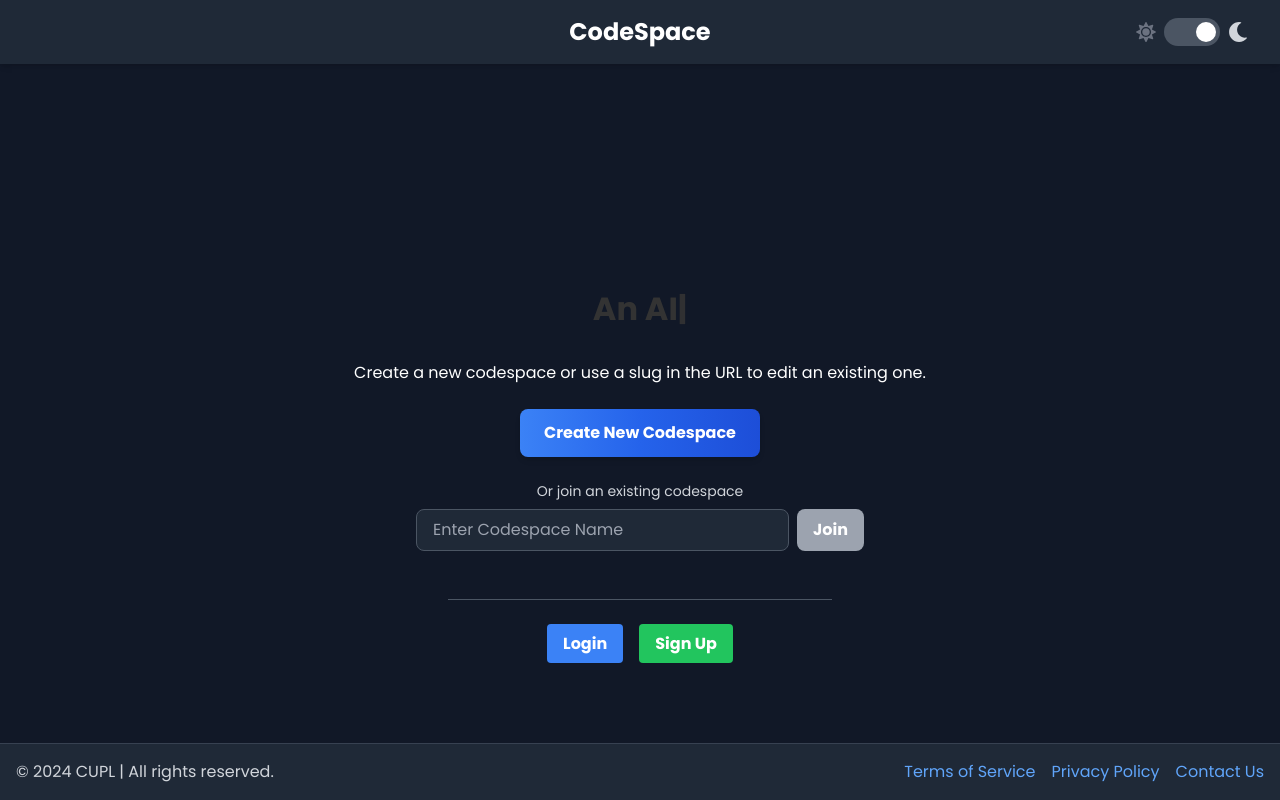
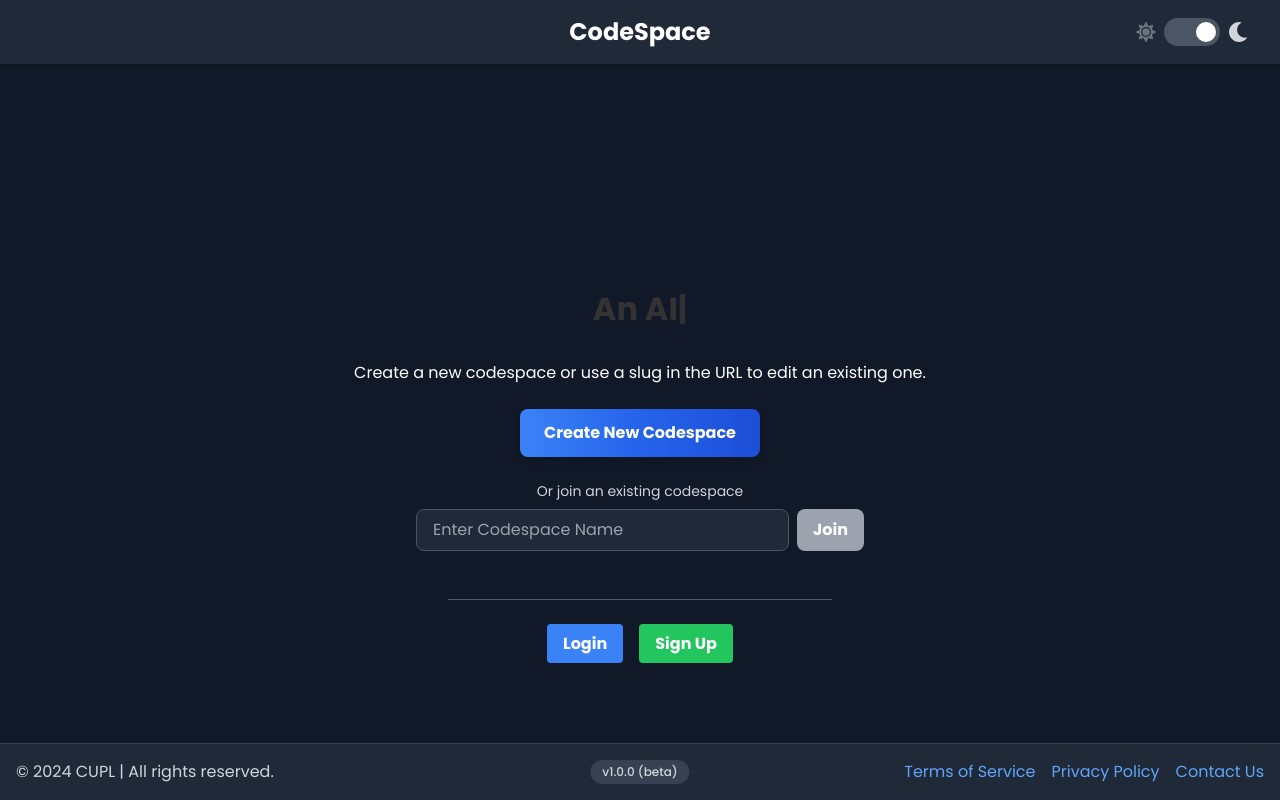
Before and after one commit to reconroy/code-space-ui, a React (Vite) app: page / in a window 1280 px wide. Built offline with nearby package versions, Linux system fonts and the light colour scheme; the HTML template or start-up script is replaced by a standard one.

Commit message:
fixed homepage with owner's name and added version system in the footer and env

```diff
--- a/src/components/Footer.jsx
+++ b/src/components/Footer.jsx
@@ -3,12 +3,23 @@ import useThemeStore from '../store/useThemeStore';
 
 const Footer = () => {
   const isDarkMode = useThemeStore((state) => state.isDarkMode);
+  const appVersion = import.meta.env.VITE_APP_VERSION || '1.0.0';
 
   return (
     <footer className={`${isDarkMode ? 'bg-gray-800 text-gray-300' : 'bg-gray-100 text-gray-600'} py-4 absolute bottom-0 w-full border-t ${isDarkMode ? 'border-gray-700' : 'border-gray-200'} transition-colors duration-300`}>
       <div className="container mx-auto px-4">
         <div className="flex flex-col md:flex-row justify-between items-center">
           <p className="mb-2 md:mb-0">&copy; 2024 CUPL | All rights reserved.</p>
+
+          {/* Version tag in the center */}
+          <div className={`absolute left-1/2 transform -translate-x-1/2 ${
+            isDarkMode
+              ? 'bg-gray-700 text-gray-300'
+              : 'bg-gray-200 text-gray-600'
+          } px-3 py-1 rounded-full text-xs font-medium`}>
+            v{appVersion}
+          </div>
+
           <div className="space-x-4">
             <a href="#" className={`${isDarkMode ? 'text-blue-400 hover:text-blue-300' : 'text-blue-500 hover:text-blue-600'} transition-colors duration-300`}>Terms of Service</a>
             <a href="#" className={`${isDarkMode ? 'text-blue-400 hover:text-blue-300' : 'text-blue-500 hover:text-blue-600'} transition-colors duration-300`}>Privacy Policy</a>
--- a/src/pages/HomePage.jsx
+++ b/src/pages/HomePage.jsx
@@ -68,7 +68,8 @@ const HomePage = () => {
       if (err.response?.status === 404) {
         setError('This codespace does not exist. Would you like to create it?');
       } else if (err.response?.status === 403) {
-        setError('You do not have access to this codespace');
+        const ownerName = err.response.data.owner || 'another user';
+        setError(`You do not have access to this codespace. This codespace is already owned by ${ownerName}.`);
       } else {
         setError('This codespace does not exist. Would you like to create it?');
       }
```
Also changed, not shown: 1 other file (tests, documents, lock files or other folders).
